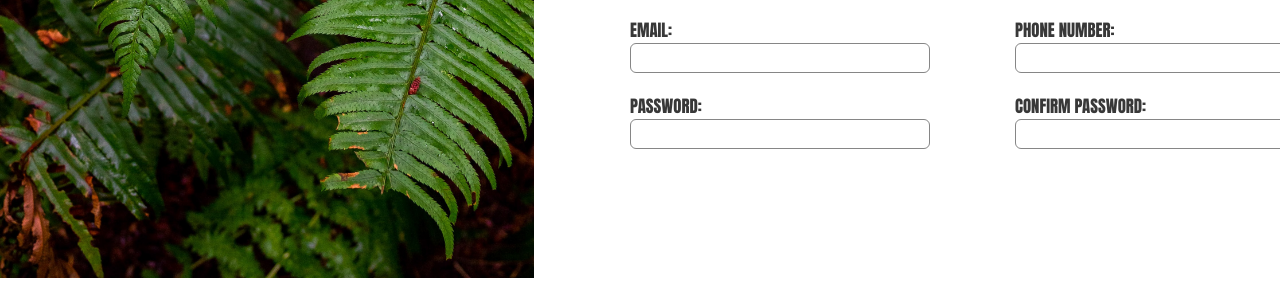
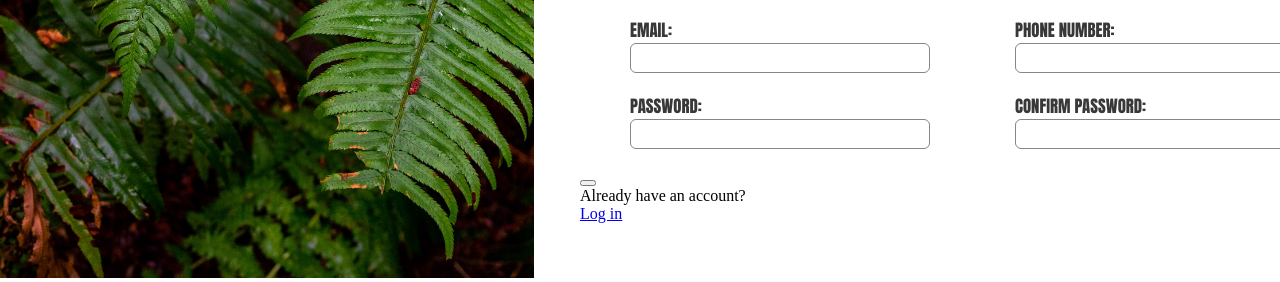
Before and after one commit to Olahben/sign-up-form, a plain HTML site: page index.html in a window 1280 px wide. Shown: the part 522-804 px from the top of the page. Drawn offline with Linux system fonts and the light colour scheme; a web font is replaced by a local one.

Commit message:
Create 'account' section

```diff
--- a/index.html
+++ b/index.html
@@ -65,13 +65,15 @@
                                 </span>
 
                             </fieldset>
+                            <div class="account">
+                                <button class="create-account"></button>
+                                <p>Already have an account?</p>
+                                <p><a href="#">Log in</a></p>
+                            </div>
 
 
                     </form>
                 </div>
-                    <div class="account">
-
-                    </div>
         </div>
     </div>
 </body>
```
